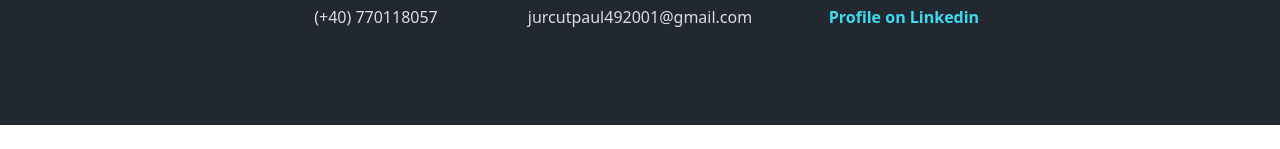
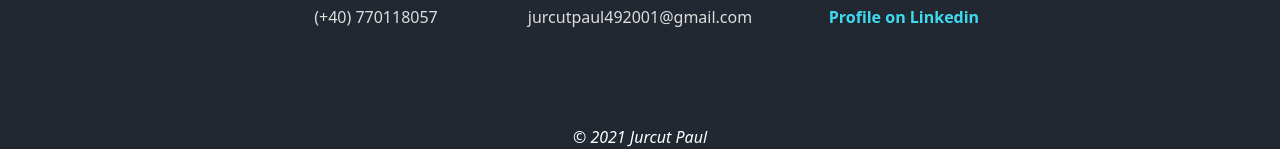
Before and after one commit to paulbogdy/cv, a plain HTML site: page index.html in a window 1280 px wide. Shown: the part 5951-6100 px from the top of the page. Before the commit the page ends 6076 px from the top, so only its background shows below. Drawn offline with nearby package versions, Linux system fonts and the light colour scheme.

Commit message:
Added copyright

```diff
--- a/index.html
+++ b/index.html
@@ -433,5 +433,6 @@
                 </div>
             </div>
         </div>
+        <p style="margin: 0; background-color:#222831; color: white;"><span>&copy;</span> <em>2021 Jurcut Paul</em> </p>
     </body>
 </html>
```
